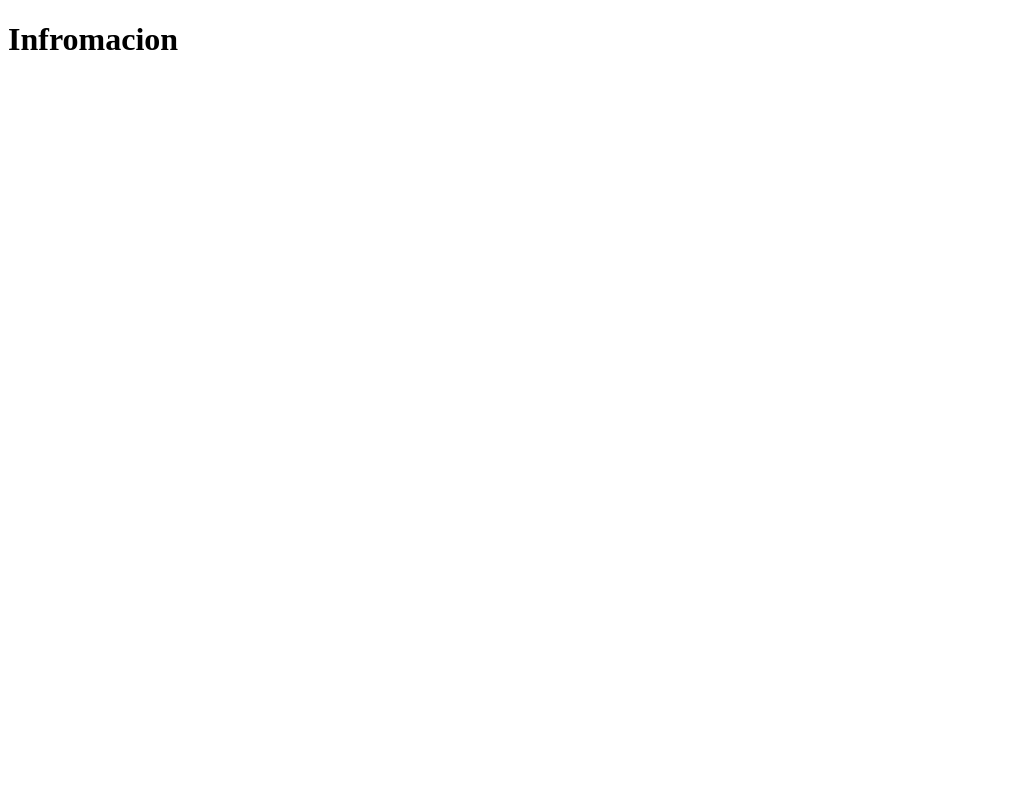
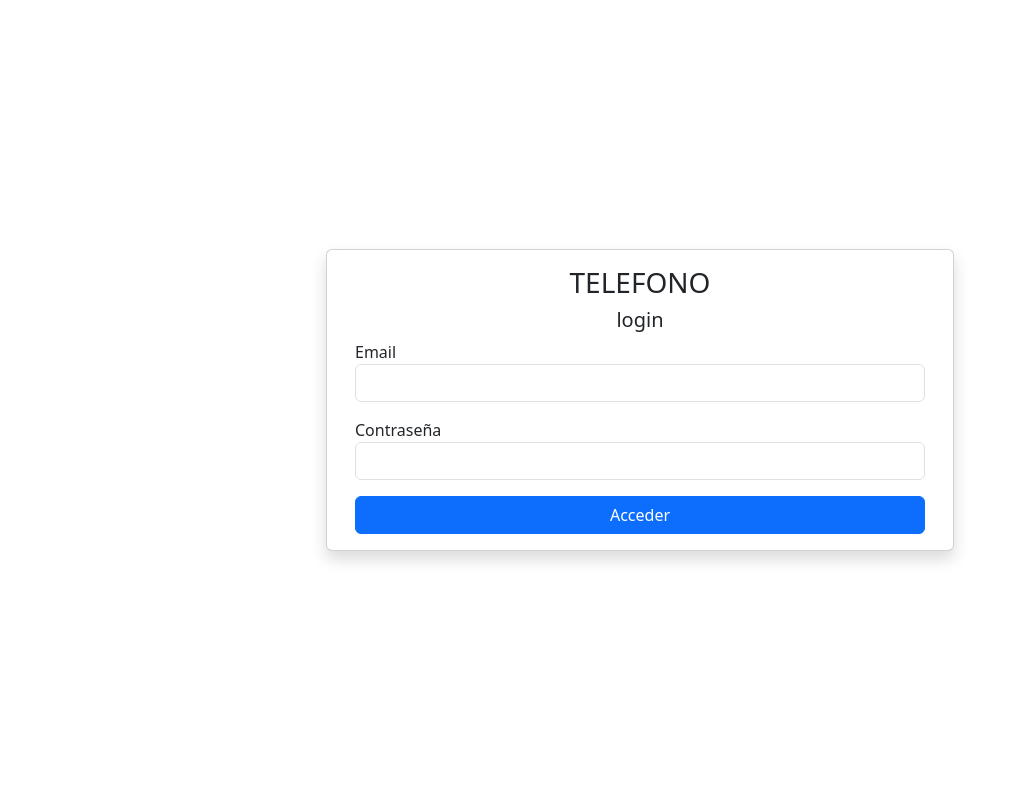
Before and after one commit to MiguelZelaya5/App_flask_mysql, a Flask app: page / in a window 1280 px wide. Before the commit the part shown is almost empty. Shown: the whole page, without its empty margins (0-1011 px from the left). Run offline with Flask 3, Linux system fonts and the light colour scheme.

Commit message:
Coneccion

```diff
--- a/app.py
+++ b/app.py
@@ -1,4 +1,4 @@
-from flask import Flask, render_template
+from flask import Flask, render_template, request
 
 app = Flask(__name__)
 
@@ -6,5 +6,9 @@
 def home():
     return render_template('index.html')
 
+@app.route('/login', methods=["POST"])
+def login():
+    email=request.form('email')
+    password = request.form('password')
 if __name__ == '__main__':
     app.run(debug=True)
--- a/templates/index.html
+++ b/templates/index.html
@@ -4,9 +4,32 @@
         <meta charset="UTF-8">
         <meta http-equiv="X-UA-Compatible" content="IE=edge">
         <meta name="viewport" content = "Wiwidth=device=width, initial-scale=1.0">
+        <link href="https://cdn.jsdelivr.net/npm/bootstrap@5.3.0-alpha3/dist/css/bootstrap.min.css" rel="stylesheet" integrity="sha384-KK94CHFLLe+nY2dmCWGMq91rCGa5gtU4mk92HdvYe+M/SXH301p5ILy+dN9+nJOZ" crossorigin="anonymous">
+        <script src="https://cdn.jsdelivr.net/npm/bootstrap@5.3.0-alpha3/dist/js/bootstrap.bundle.min.js" integrity="sha384-ENjdO4Dr2bkBIFxQpeoTz1HIcje39Wm4jDKdf19U8gI4ddQ3GYNS7NTKfAdVQSZe" crossorigin="anonymous"></script>
         <title>App</title>
     </head>
     <body>
-        <h1>Infromacion</h1>
+        <main class="d-flex">
+            <div class="container-fluid row m-0 vh-100 justify-content-center align-items-center">
+                <div class="card shadow w-50">
+                    <div>
+                        <div class="card-body">
+                            <form action="/login" method="post">
+                                <h3 class="text-center">TELEFONO</h3>
+                                <h5 class="text-center">login</h5>
+
+                                <label>Email</label>
+                                <input type="email;" class="form-control mb-3" name="email">
+
+                                <label>Contraseña</label>
+                                <input type="password" class="form-control mb-3" name="password">
+
+                                <button type="submit" class="btn btn-primary w-100">Acceder</button>
+                            </form>
+                        </div>
+                    </div>
+                </div>
+            </div>
+        </main>
     </body>
 </html>
```
Also changed, not shown: config.py (+9 -4 lines).
